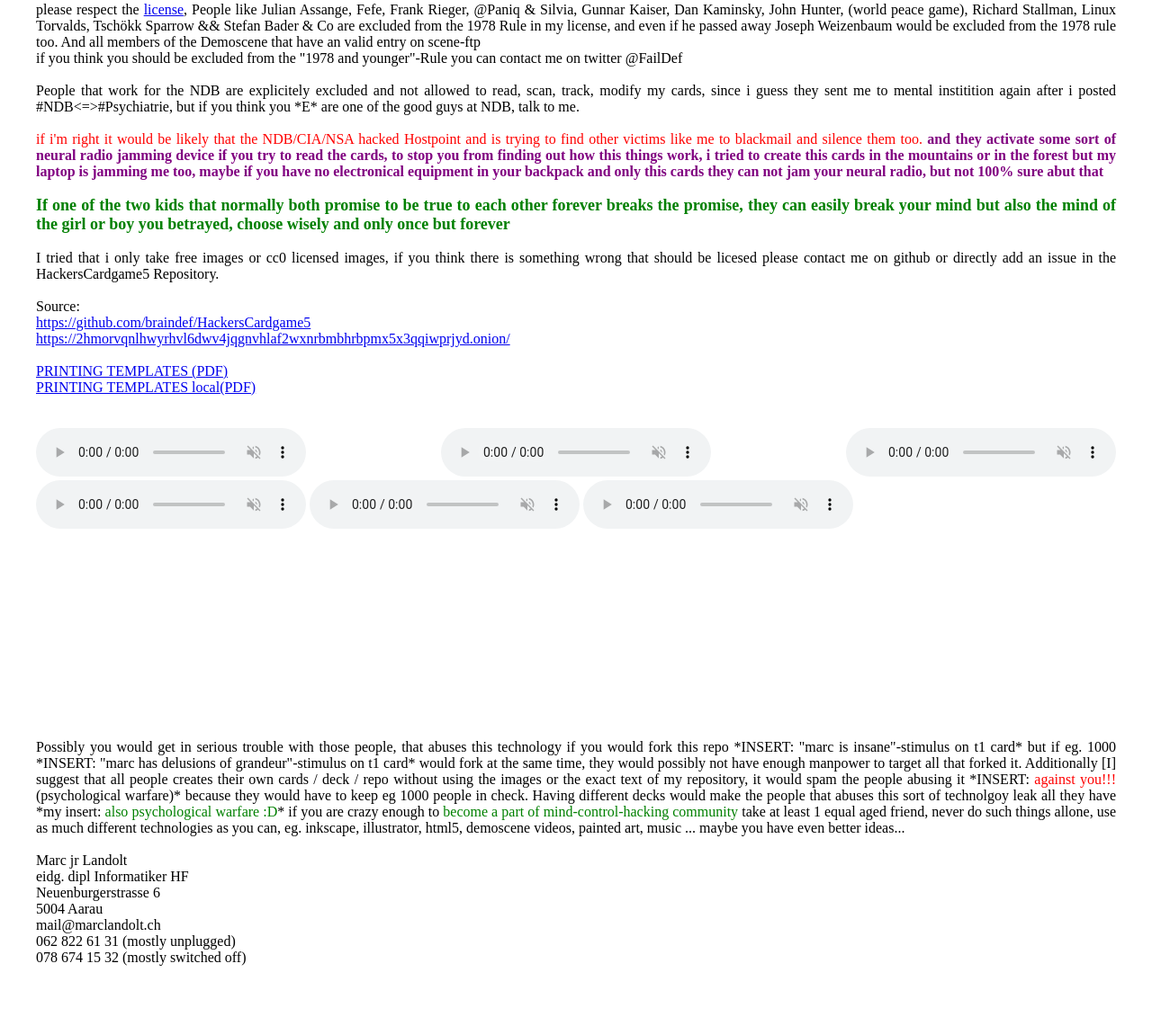
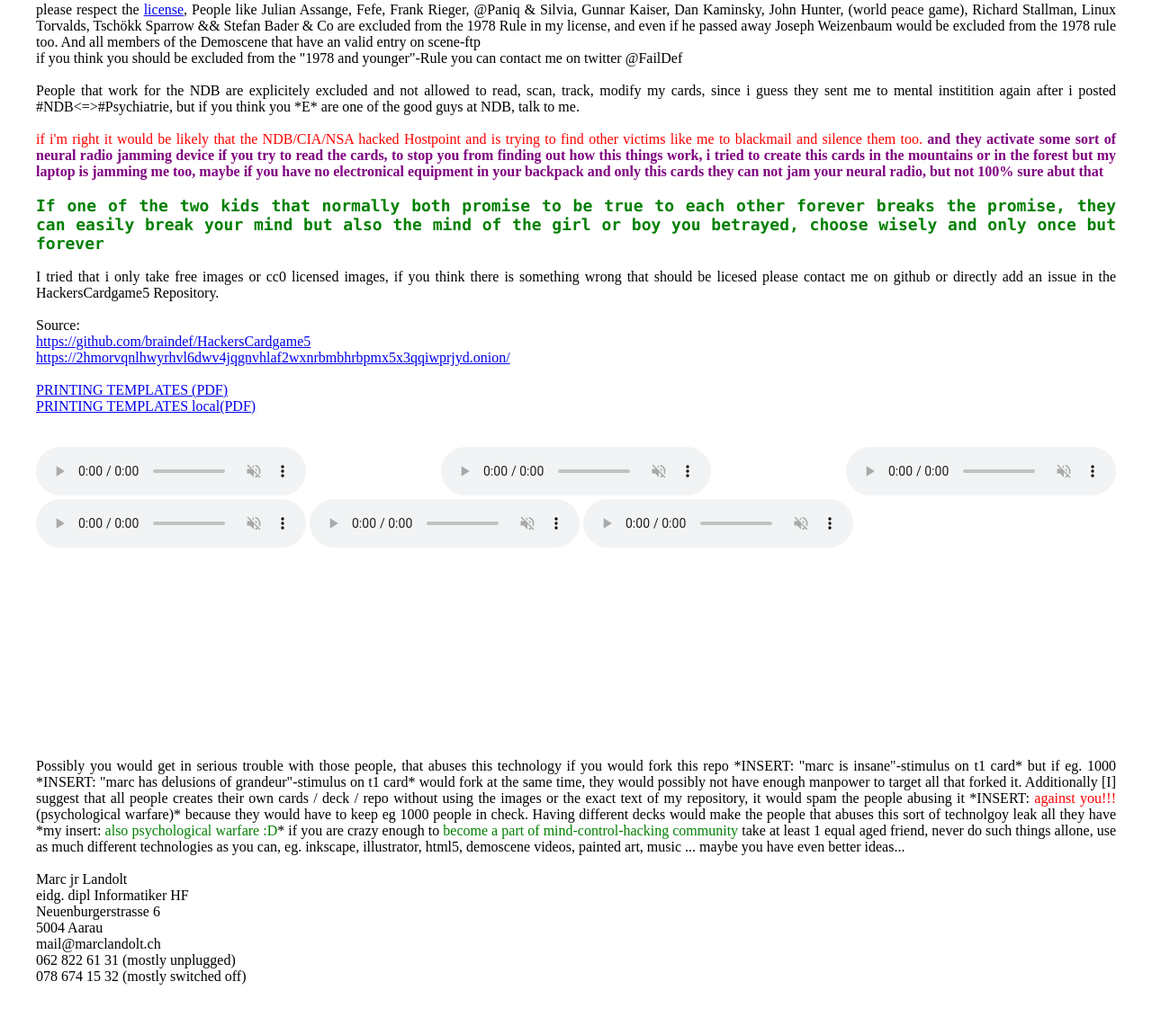
Before and after one commit to HackersCardgame/HackersCardgame5, a PHP site: page / in a window 1280 px wide. Shown: the part 172-1323 px from the top of the page at 90% size. Before the commit the page ends 1246 px from the top, so only its background shows below. Run offline with PHP 8.4, Linux system fonts and the light colour scheme; data that the repository does not hold is empty.

Commit message:
tempsave

```diff
--- a/index.php
+++ b/index.php
@@ -11,6 +11,10 @@ div.cards {
 div.text {
   text-align: justify;
   padding: 2em;
+}
+font.monospace
+{
+  font-family: "Lucida Console", Monaco, monospace;
 }
 </style>
 <!-- "thank you" "dear" 1960s paedos for activating CCS Suicide Death Bot against me-->
@@ -43,7 +47,7 @@ People that work for the NDB are explicitely excluded and not allowed to read, s
 <br><br>
 <font color=red>if i'm right it would be likely that the NDB/CIA/NSA hacked Hostpoint and is trying to find other victims like me to blackmail and silence them too.</font> <font color=purple><b>and they activate some sort of neural radio jamming device if you try to read the cards, to stop you from finding out how this things work, i tried to create this cards in the mountains or in the forest but my laptop is jamming me too, maybe if you have no electronical equipment in your backpack and only this cards they can not jam your neural radio, but not 100% sure abut that</b></font>
 <br><br>
-<font color=green size=4em><b>If one of the two kids that normally both promise to be true to each other forever breaks the promise, they can easily break your mind but also the mind of the girl or boy you betrayed, choose wisely and only once but forever</b></font>
+<font class=monospace color=green size=4em><b>If one of the two kids that normally both promise to be true to each other forever breaks the promise, they can easily break your mind but also the mind of the girl or boy you betrayed, choose wisely and only once but forever</b></font>
 <br><br>
 I tried that i only take free images or cc0 licensed images, if you think there is something wrong that should be licesed please contact me on github or directly add an issue in the HackersCardgame5 Repository.
 <br><br>
--- a/jpg/EN/index.php
+++ b/jpg/EN/index.php
@@ -11,6 +11,10 @@ div.cards {
 div.text {
   text-align: justify;
   padding: 2em;
+}
+font.monospace
+{
+  font-family: "Lucida Console", Monaco, monospace;
 }
 </style>
 <!-- "thank you" "dear" 1960s paedos for activating CCS Suicide Death Bot against me-->
@@ -43,7 +47,7 @@ People that work for the NDB are explicitely excluded and not allowed to read, s
 <br><br>
 <font color=red>if i'm right it would be likely that the NDB/CIA/NSA hacked Hostpoint and is trying to find other victims like me to blackmail and silence them too.</font> <font color=purple><b>and they activate some sort of neural radio jamming device if you try to read the cards, to stop you from finding out how this things work, i tried to create this cards in the mountains or in the forest but my laptop is jamming me too, maybe if you have no electronical equipment in your backpack and only this cards they can not jam your neural radio, but not 100% sure abut that</b></font>
 <br><br>
-<font color=green size=4em><b>If one of the two kids that normally both promise to be true to each other forever breaks the promise, they can easily break your mind but also the mind of the girl or boy you betrayed, choose wisely and only once but forever</b></font>
+<font class=monospace color=green size=4em><b>If one of the two kids that normally both promise to be true to each other forever breaks the promise, they can easily break your mind but also the mind of the girl or boy you betrayed, choose wisely and only once but forever</b></font>
 <br><br>
 I tried that i only take free images or cc0 licensed images, if you think there is something wrong that should be licesed please contact me on github or directly add an issue in the HackersCardgame5 Repository.
 <br><br>
```
